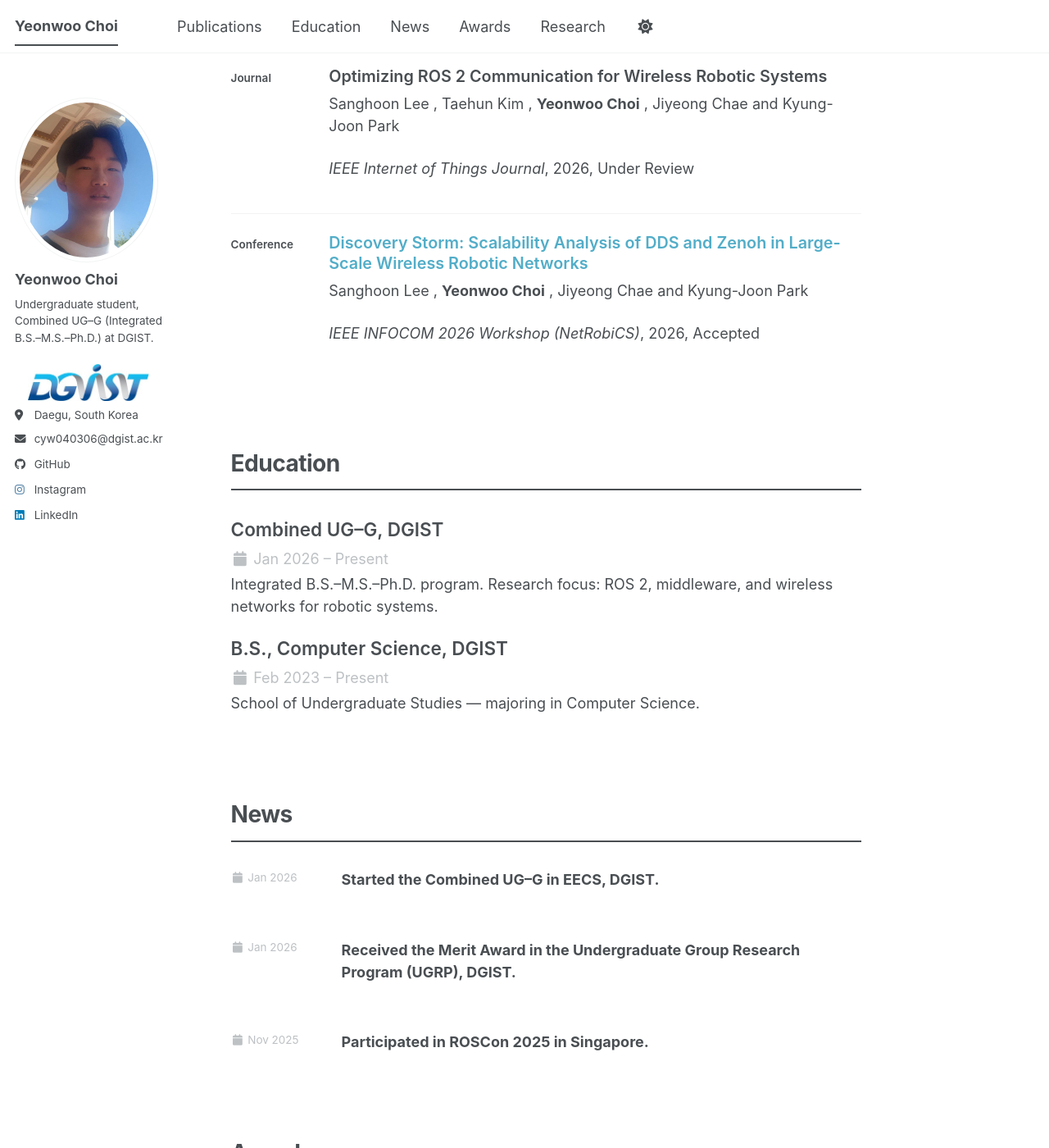
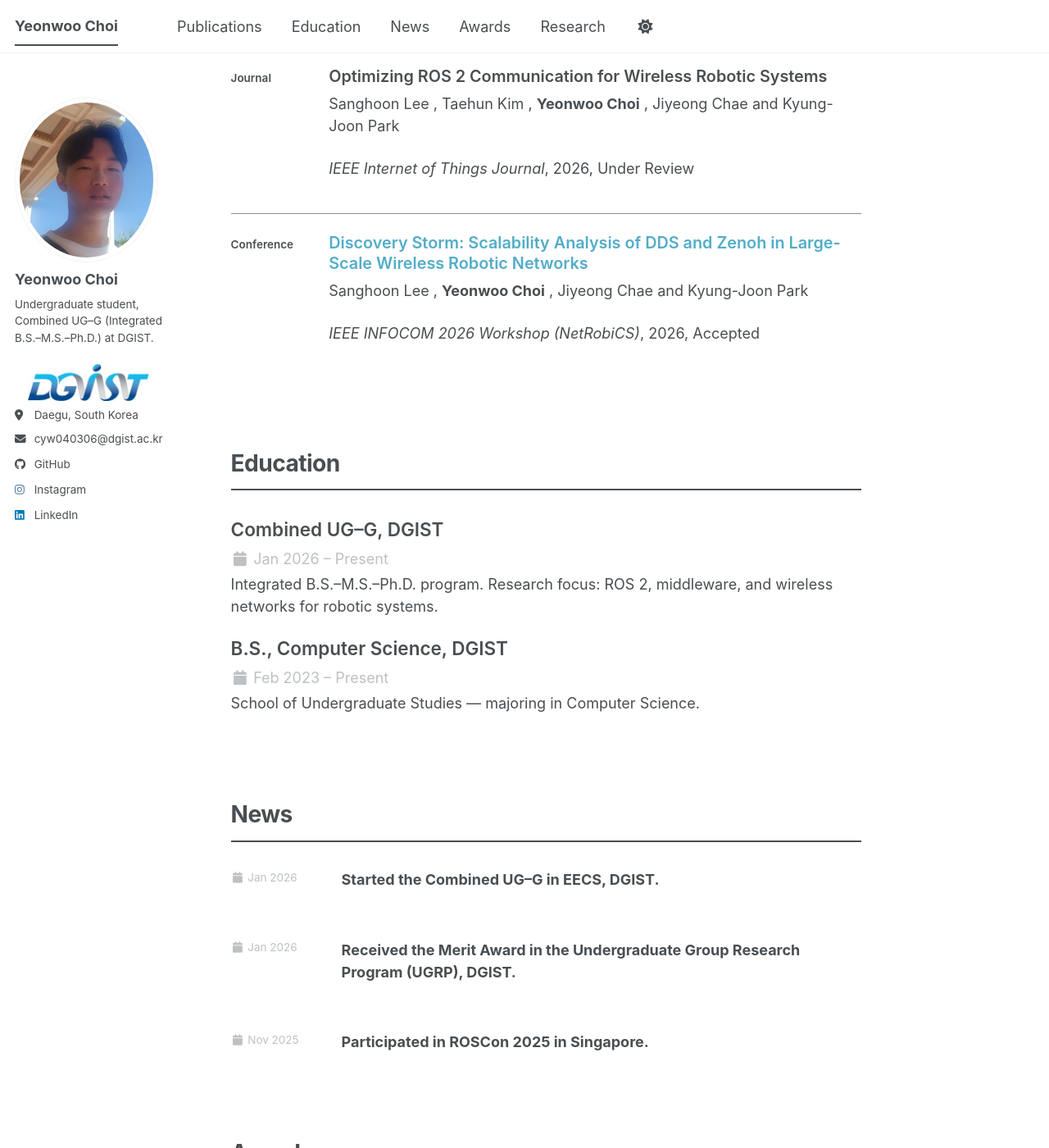
Before and after one commit to CTypeCharger/CTypeCharger.github.io, a Jekyll site: the page built from _pages/about.html, in a window 1280 px wide and 1400 px high, scrolled down 589 px. Shown: the whole window at 82% size. Built offline with Jekyll 4.4.1, drawn with Linux system fonts in a browser that asks for light colours; a script bundle is joined from its source files by our own code; library files that are not in the unit come from our copies.

Commit message:
Research/publications: tighter role-date spacing and darker dividers
Made-with: Cursor

```diff
--- a/_sass/layout/_archive.scss
+++ b/_sass/layout/_archive.scss
@@ -186,7 +186,7 @@
 .publication-inline {
   margin-bottom: 1.25em;
   padding-bottom: 1em;
-  border-bottom: 1.5px solid var(--global-border-color);
+  border-bottom: 1.5px solid #8f8f8f;
 }
 
 .list__item:last-child .publication-inline {
@@ -239,6 +239,17 @@
   margin-top: 0;
   margin-bottom: 0;
   font-size: $type-size-6;
+}
+
+.publication-inline__body {
+  margin-top: 0.5em;
+}
+
+/* Research experience: tighten role/date spacing and unify date color */
+.publication-inline__body + .page__meta {
+  margin-top: 0.1em;
+  margin-bottom: 0.35em;
+  color: var(--global-text-color);
 }
 .research-experience__keywords {
   margin: 0.4em 0 0.65em;
```
